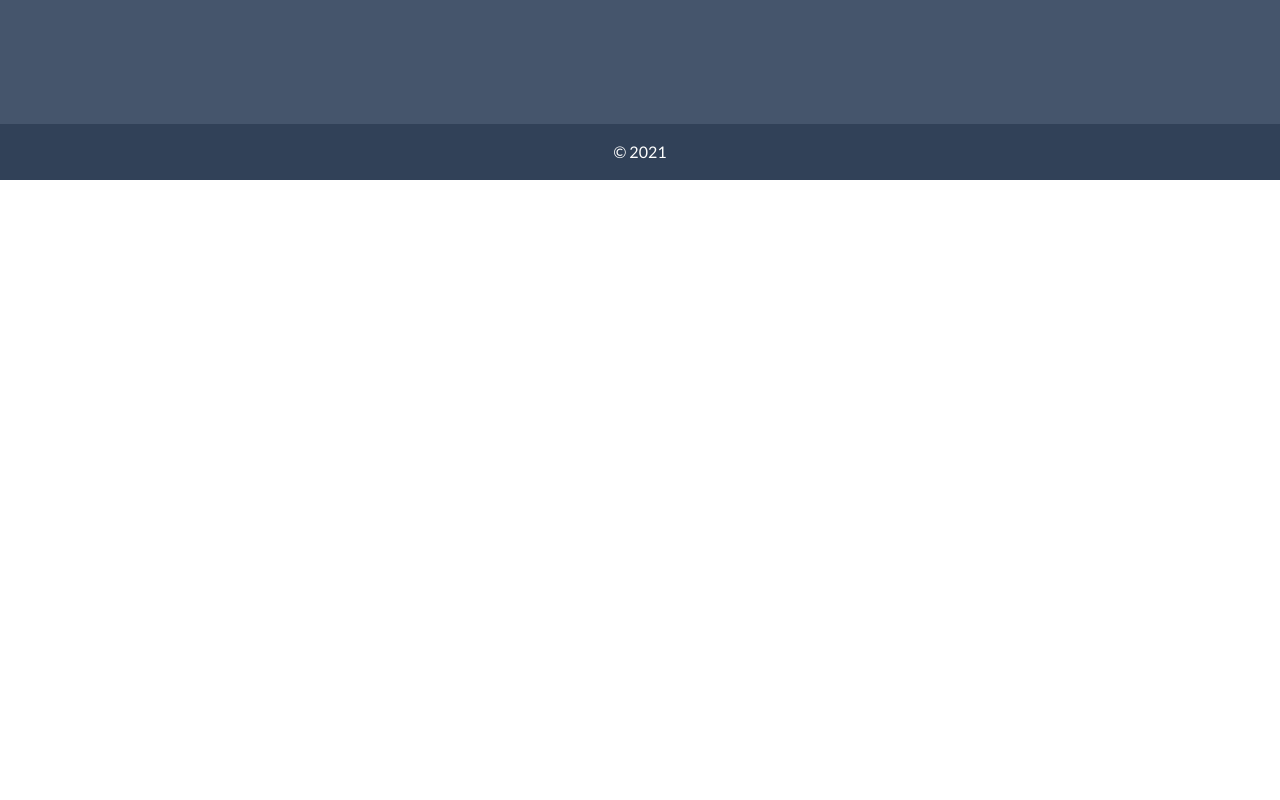
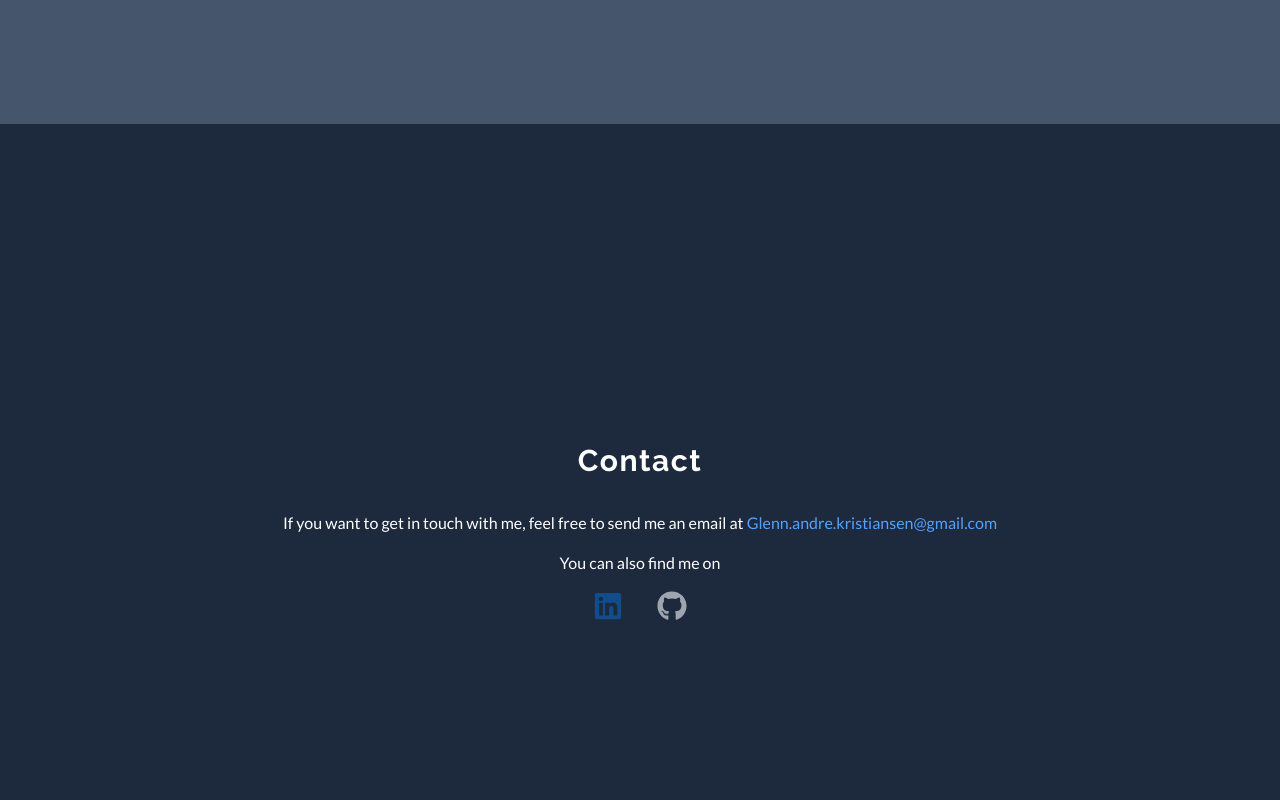
Before and after one commit to Glenn-2k/portfolio-2, a React (Vite) app: page / in a window 1280 px wide. Shown: the part 1540-2340 px from the top of the page. Before the commit the page ends 1720 px from the top, so only its background shows below. Built offline with nearby package versions, Linux system fonts and the light colour scheme.

Commit message:
add Contact component to MainSection for improved user engagement

```diff
--- /dev/null
+++ b/src/components/Contact/index.jsx
@@ -0,0 +1,49 @@
+import { FaGithub, FaLinkedin } from "react-icons/fa";
+
+function Contact() {
+  return (
+    <section
+      id="contact"
+      className="bg-slate-800 text-white min-h-screen  w-full flex flex-col justify-center"
+    >
+      <div className="container mx-auto px-4 pb-4 ">
+        <h2 className="text-3xl font-bold tracking-wider text-center my-8">
+          Contact
+        </h2>
+        <div className="flex flex-col items-center space-y-4">
+          <p className="text-center">
+            If you want to get in touch with me, feel free to send me an email
+            at{" "}
+            <a
+              href="mailto:glenn.andre.kristiansen@gmail.com"
+              className="text-blue-400"
+            >
+              Glenn.andre.kristiansen@gmail.com
+            </a>
+          </p>
+          <p className="text-center">
+            You can also find me on{" "}
+            <div className="flex text-3xl pt-4 justify-evenly">
+              <a
+                href="https://www.linkedin.com/in/glennkristiansen"
+                target="blank"
+                className="text-[#0A66C2]"
+              >
+                <FaLinkedin className="opacity-60  hover:opacity-100 hover:scale-110 transition-all ease-in-out " />
+              </a>
+              <a
+                href="https://github.com/Glenn-2k"
+                target="blank"
+                className="text-[#F6F8FA]"
+              >
+                <FaGithub className="opacity-60  hover:opacity-100 hover:scale-110 transition-all ease-in-out " />
+              </a>
+            </div>
+          </p>
+        </div>
+      </div>
+    </section>
+  );
+}
+
+export default Contact;
--- a/src/components/MainSection/index.jsx
+++ b/src/components/MainSection/index.jsx
@@ -1,4 +1,5 @@
 import About from "../About";
+import Contact from "../Contact";
 import Projects from "../Projects";
 
 function MainSection() {
@@ -6,6 +7,7 @@ function MainSection() {
     <div className="bg-slate-700">
       <About />
       <Projects />
+      <Contact />
     </div>
   );
 }
```
